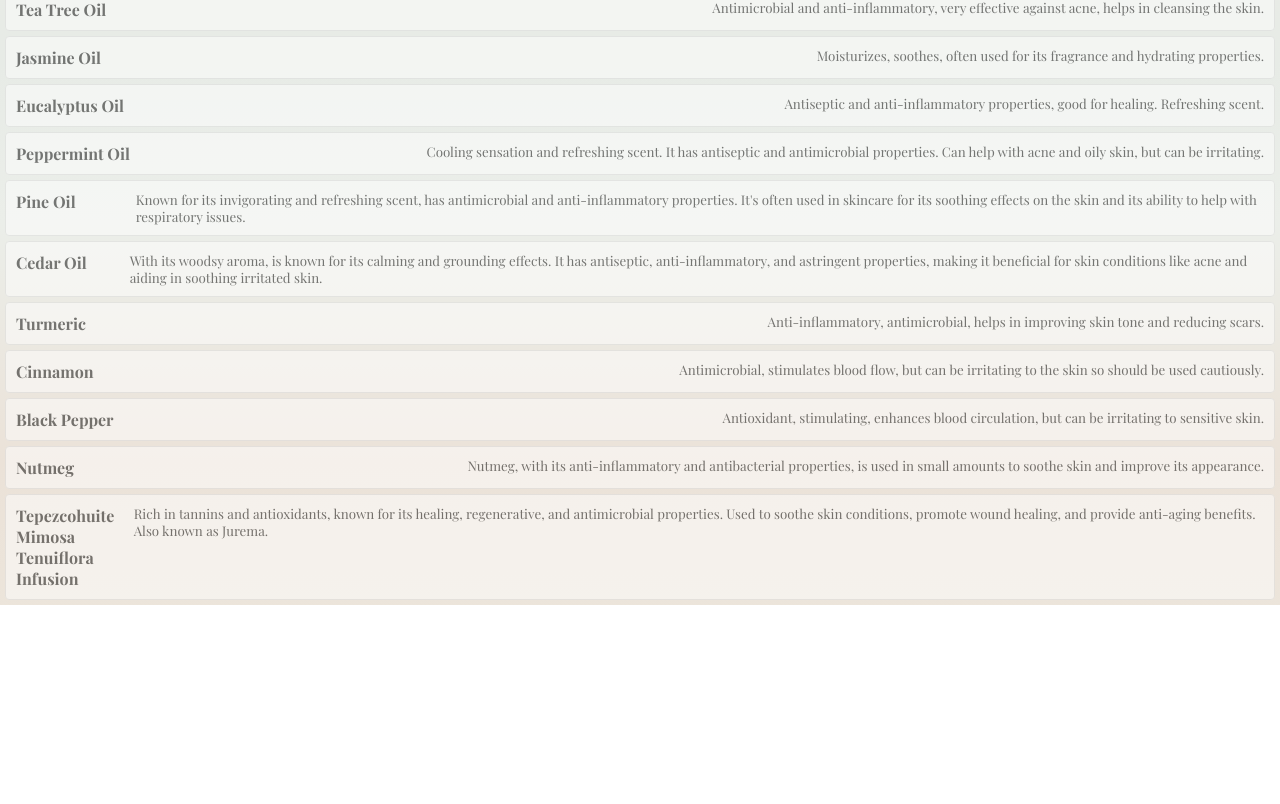
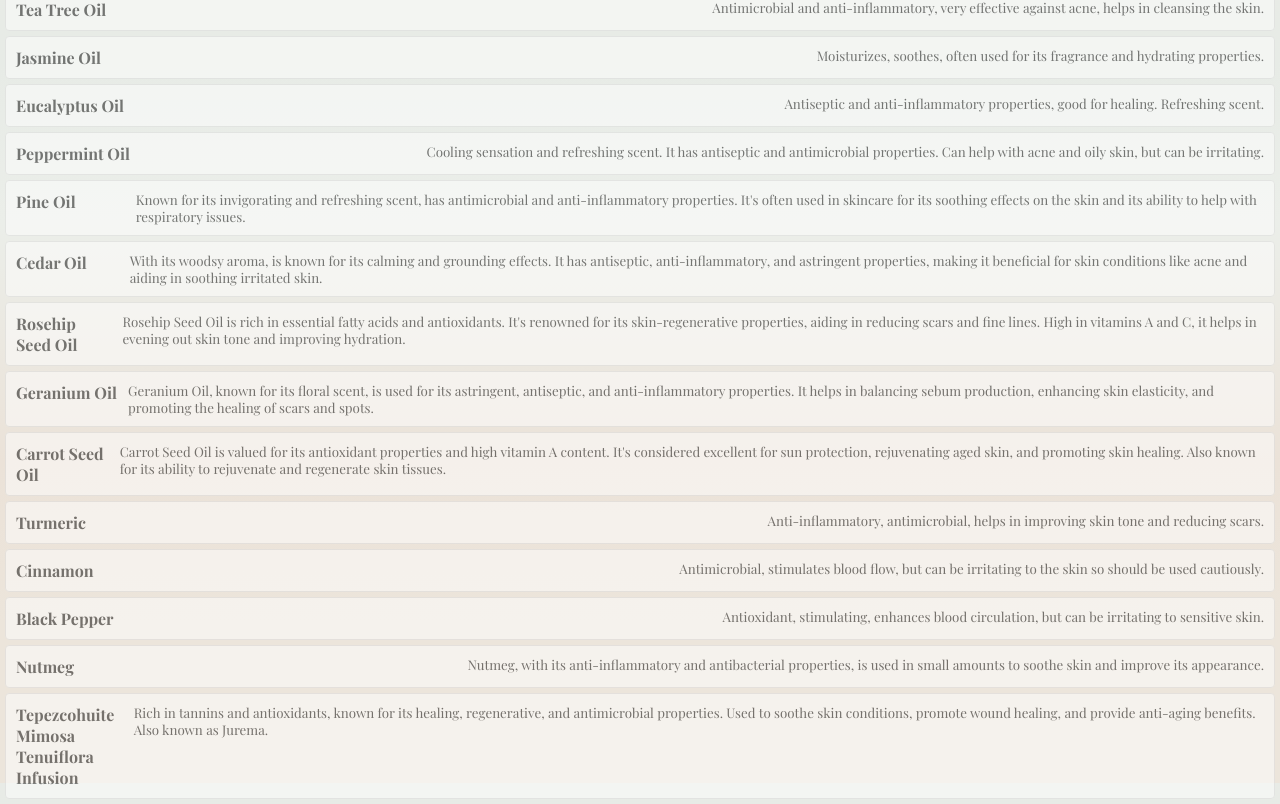
Before and after one commit to cwkoss/skincare, a React (Create React App) app: page /#/recipe-builder in a window 1280 px wide. Shown: the part 1617-2421 px from the top of the page. Before the commit the page ends 2222 px from the top, so only its background shows below. Built offline with nearby package versions, Linux system fonts and the light colour scheme; a web font is replaced by a local one.

Commit message:
add newly ordered ingredients

```diff
--- a/src/ingredients.js
+++ b/src/ingredients.js
@@ -300,7 +300,35 @@ const ingredients = {
         good_for: ["Adult acne", "Atopic dermatitis"],
         bad_for: ["Sensitive Skin"] // may cause irritation in higher concentrations or sensitive individuals
     },
+    "Rosehip Seed Oil": {
+        phase: "oil",
+        hlb: 0,
+        max_percent: 10,
+        default_percent: 2,
+        description: "Rosehip Seed Oil is rich in essential fatty acids and antioxidants. It's renowned for its skin-regenerative properties, aiding in reducing scars and fine lines. High in vitamins A and C, it helps in evening out skin tone and improving hydration.",
+        good_for: ["Wrinkles", "Dry skin", "Sun Protection", "Aging or age spots"],
+        bad_for: [] // Generally well-tolerated, but always patch test
+    },
 
+    "Geranium Oil": {
+        phase: "additive",
+        hlb: 0,
+        max_percent: 1,
+        default_percent: 0.5,
+        description: "Geranium Oil, known for its floral scent, is used for its astringent, antiseptic, and anti-inflammatory properties. It helps in balancing sebum production, enhancing skin elasticity, and promoting the healing of scars and spots.",
+        good_for: ["Adult acne", "Large pores", "Wrinkles"],
+        bad_for: ["Sensitive Skin"] // Can be irritating for some sensitive skin types
+    },
+
+    "Carrot Seed Oil": {
+        phase: "additive",
+        hlb: 0,
+        max_percent: 1,
+        default_percent: 0.5,
+        description: "Carrot Seed Oil is valued for its antioxidant properties and high vitamin A content. It's considered excellent for sun protection, rejuvenating aged skin, and promoting skin healing. Also known for its ability to rejuvenate and regenerate skin tissues.",
+        good_for: ["Aging or age spots", "Sun Protection", "Wrinkles"],
+        bad_for: ["Sensitive Skin"] // Can be potent; patch test recommended
+    },
     /*"Cedarwood Oil": {
         phase: "additive",
         hlb: 0,
```
Also changed, not shown: 1 other file (tests, documents, lock files or other folders).
